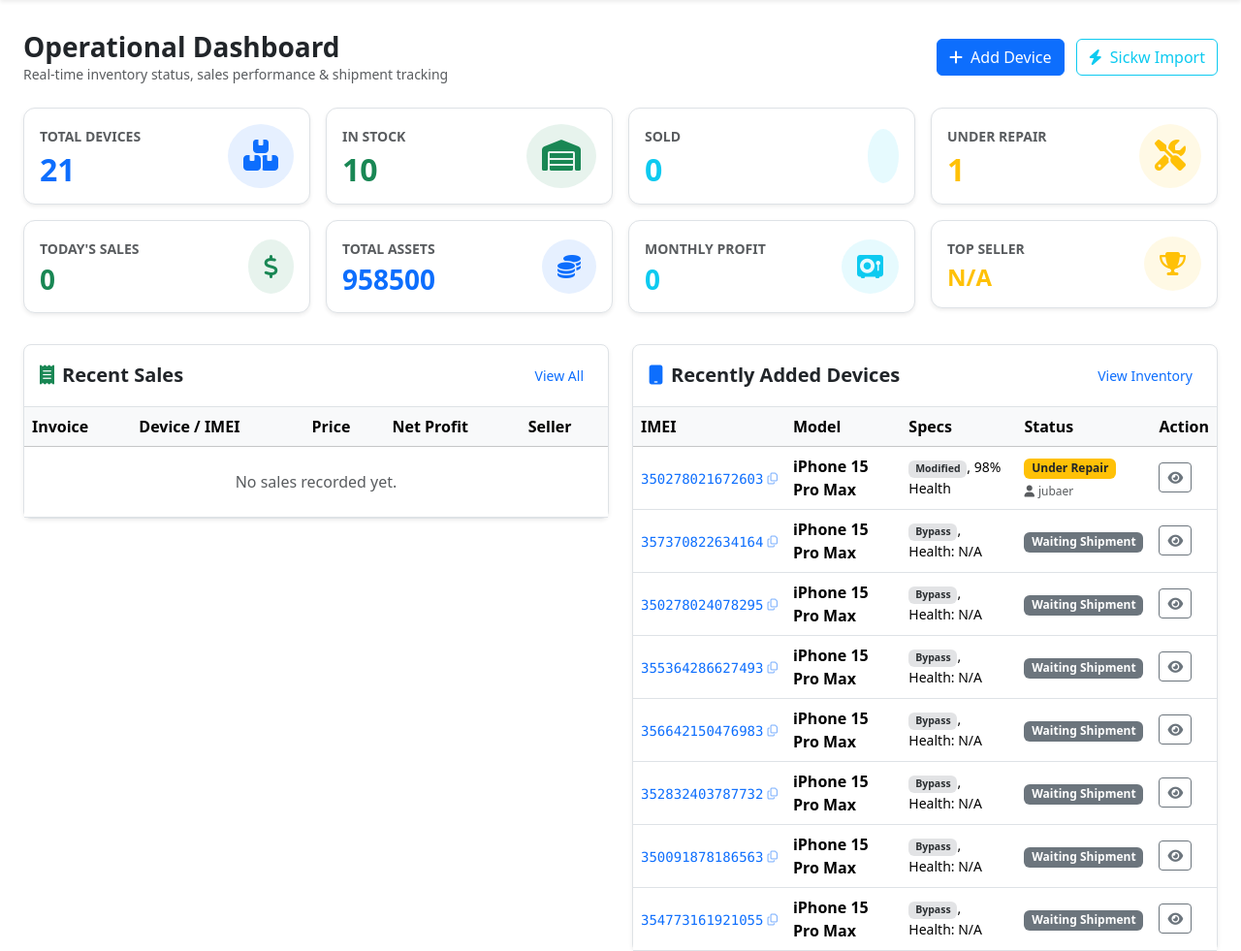
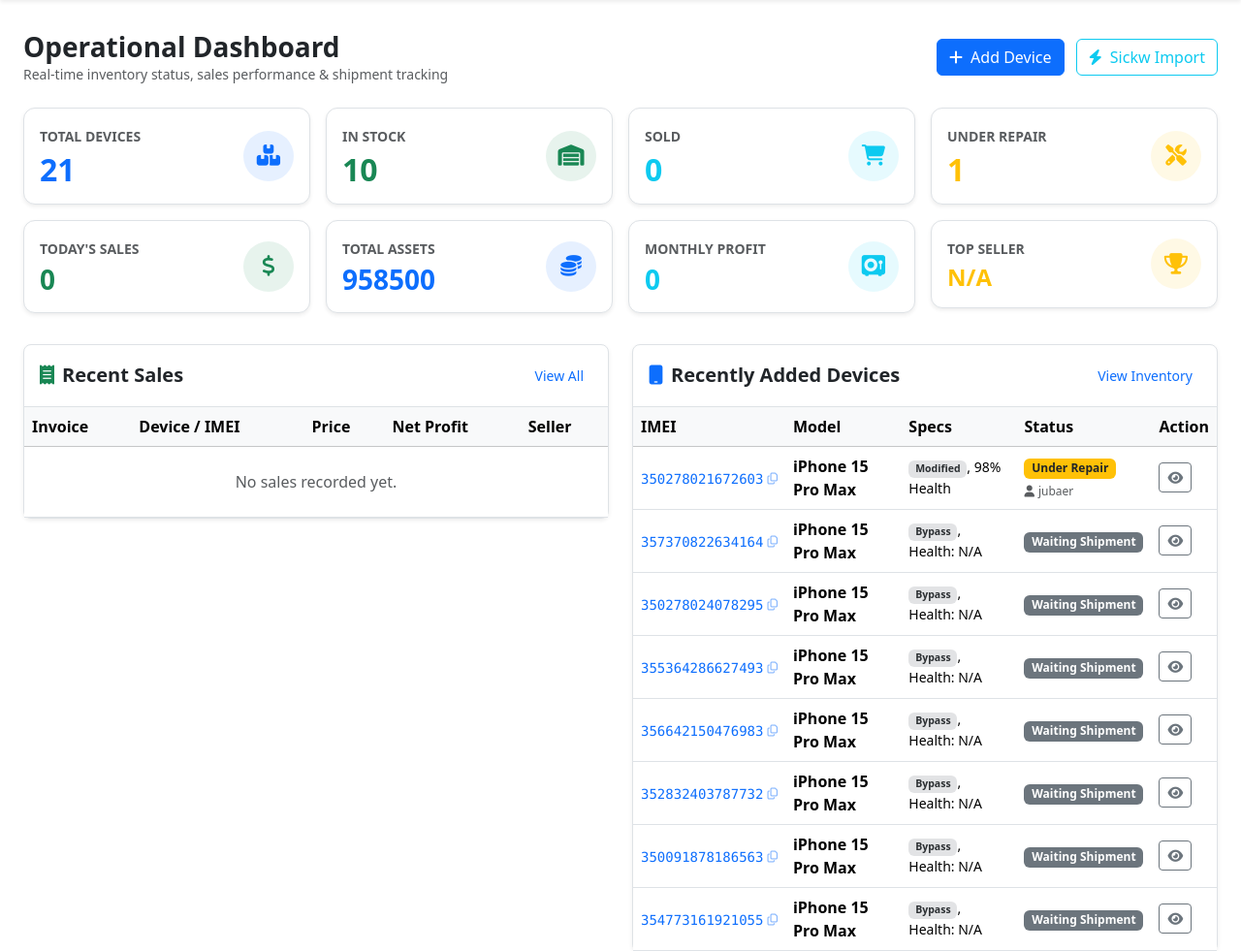
Before and after one commit to jubaerkhan49/gadget-deluxe, a Django app: page / in a window 1280 px wide; the page is wider, and only the part inside the window is pictured. Shown: the part 105-1086 px from the top of that part at 97% size. Run offline with Django 5.2, Linux system fonts and the light colour scheme; a user stored in the database is signed in; data comes from the database, SQL or seed files in the repository; data that the repository does not hold is empty; parts of the project's set-up code (start-up, migrations or seed data) failed here and were passed over; some libraries are stand-ins or nearby versions.

Commit message:
Standardize dashboard icon sizes to uniform 52px circle and fix SOLD cart icon

```diff
--- a/backend/templates/dashboard/partials/stats_cards.html
+++ b/backend/templates/dashboard/partials/stats_cards.html
@@ -1,3 +1,18 @@
+<style>
+.stat-icon-wrapper {
+    width: 52px;
+    height: 52px;
+    min-width: 52px;
+    max-width: 52px;
+    border-radius: 50%;
+    display: flex;
+    align-items: center;
+    justify-content: center;
+    font-size: 1.35rem;
+    flex-shrink: 0;
+}
+</style>
+
 <div class="row g-3">
     <!-- Total Devices -->
     <div class="col-xl-3 col-md-6">
@@ -7,8 +22,8 @@
                     <span class="text-muted small fw-semibold">TOTAL DEVICES</span>
                     <h2 class="fw-bold mb-0 text-primary mt-1">{{ total_devices }}</h2>
                 </div>
-                <div class="p-3 bg-primary bg-opacity-10 rounded-circle text-primary">
-                    <i class="fa-solid fa-boxes-stacked fa-2x"></i>
+                <div class="stat-icon-wrapper bg-primary bg-opacity-10 text-primary">
+                    <i class="fa-solid fa-boxes-stacked"></i>
                 </div>
             </div>
         </div>
@@ -22,8 +37,8 @@
                     <span class="text-muted small fw-semibold">IN STOCK</span>
                     <h2 class="fw-bold mb-0 text-success mt-1">{{ in_stock_count }}</h2>
                 </div>
-                <div class="p-3 bg-success bg-opacity-10 rounded-circle text-success">
-                    <i class="fa-solid fa-warehouse fa-2x"></i>
+                <div class="stat-icon-wrapper bg-success bg-opacity-10 text-success">
+                    <i class="fa-solid fa-warehouse"></i>
                 </div>
             </div>
         </div>
@@ -37,8 +52,8 @@
                     <span class="text-muted small fw-semibold">SOLD</span>
                     <h2 class="fw-bold mb-0 text-info mt-1">{{ sold_count }}</h2>
                 </div>
-                <div class="p-3 bg-info bg-opacity-10 rounded-circle text-info">
-                    <i class="fa-solid fa-cart-check fa-2x"></i>
+                <div class="stat-icon-wrapper bg-info bg-opacity-10 text-info">
+                    <i class="fa-solid fa-cart-shopping"></i>
                 </div>
             </div>
         </div>
@@ -52,8 +67,8 @@
                     <span class="text-muted small fw-semibold">UNDER REPAIR</span>
                     <h2 class="fw-bold mb-0 text-warning mt-1">{{ repair_count }}</h2>
                 </div>
-                <div class="p-3 bg-warning bg-opacity-10 rounded-circle text-warning">
-                    <i class="fa-solid fa-screwdriver-wrench fa-2x"></i>
+                <div class="stat-icon-wrapper bg-warning bg-opacity-10 text-warning">
+                    <i class="fa-solid fa-screwdriver-wrench"></i>
                 </div>
             </div>
         </div>
@@ -67,8 +82,8 @@
                     <span class="text-muted small fw-semibold">TODAY'S SALES</span>
                     <h3 class="fw-bold mb-0 text-success mt-1">{{ today_sales|floatformat:0 }}</h3>
                 </div>
-                <div class="p-3 bg-success bg-opacity-10 rounded-circle text-success">
-                    <i class="fa-solid fa-dollar-sign fa-xl"></i>
+                <div class="stat-icon-wrapper bg-success bg-opacity-10 text-success">
+                    <i class="fa-solid fa-dollar-sign"></i>
                 </div>
             </div>
         </div>
@@ -81,8 +96,8 @@
                     <span class="text-muted small fw-semibold">TOTAL ASSETS</span>
                     <h3 class="fw-bold mb-0 text-primary mt-1">{{ total_assets|floatformat:0 }}</h3>
                 </div>
-                <div class="p-3 bg-primary bg-opacity-10 rounded-circle text-primary">
-                    <i class="fa-solid fa-coins fa-xl"></i>
+                <div class="stat-icon-wrapper bg-primary bg-opacity-10 text-primary">
+                    <i class="fa-solid fa-coins"></i>
                 </div>
             </div>
         </div>
@@ -95,8 +110,8 @@
                     <span class="text-muted small fw-semibold">MONTHLY PROFIT</span>
                     <h3 class="fw-bold mb-0 text-info mt-1">{{ monthly_profit|floatformat:0 }}</h3>
                 </div>
-                <div class="p-3 bg-info bg-opacity-10 rounded-circle text-info">
-                    <i class="fa-solid fa-vault fa-xl"></i>
+                <div class="stat-icon-wrapper bg-info bg-opacity-10 text-info">
+                    <i class="fa-solid fa-vault"></i>
                 </div>
             </div>
         </div>
@@ -109,8 +124,8 @@
                     <span class="text-muted small fw-semibold">TOP SELLER</span>
                     <h4 class="fw-bold mb-0 text-warning mt-1">{{ top_seller }}</h4>
                 </div>
-                <div class="p-3 bg-warning bg-opacity-10 rounded-circle text-warning">
-                    <i class="fa-solid fa-trophy fa-xl"></i>
+                <div class="stat-icon-wrapper bg-warning bg-opacity-10 text-warning">
+                    <i class="fa-solid fa-trophy"></i>
                 </div>
             </div>
         </div>
```
Also changed, not shown: 2 other files.
